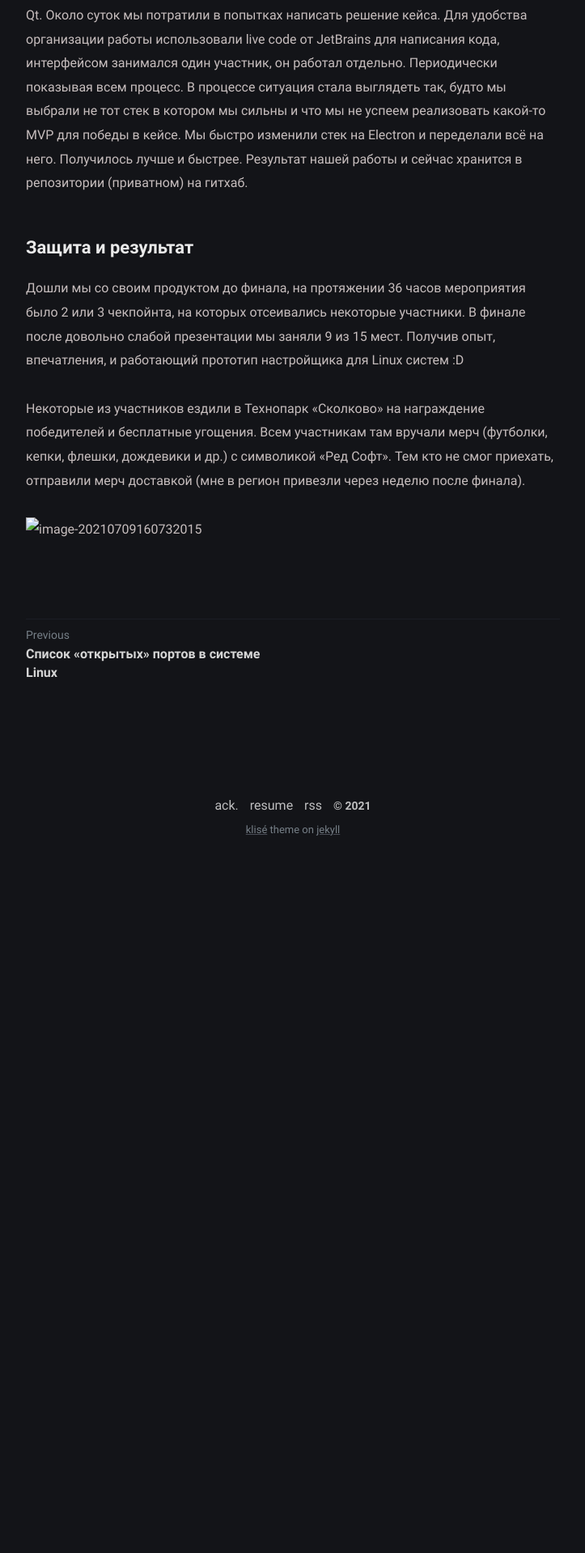
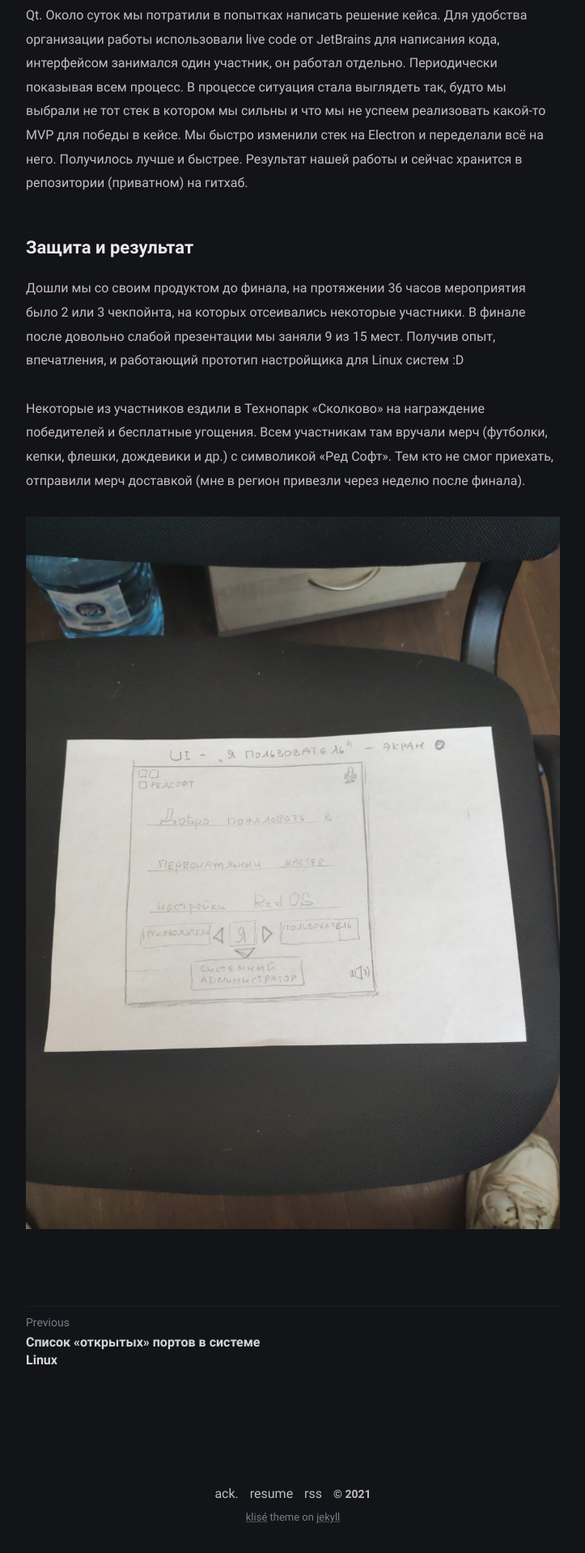
Before and after one commit to pooh2pooh/pooh2pooh.github.io, a Jekyll site: the page built from _posts/other/2021-07-09-hackathon-skolkovo.md, in a window 1280 px wide. Shown: the part 1947-3865 px from the top of the page at 81% size, without its empty margins (278-1001 px from the left). Built offline with Jekyll 4.4.1, drawn with Linux system fonts in a browser that asks for light colours; before the commit the page ends 3016 px from its top, so only the background shows below that.

Commit message:
fix post image hackathon (assets for)

```diff
--- a/_posts/other/2021-07-09-hackathon-skolkovo.md
+++ b/_posts/other/2021-07-09-hackathon-skolkovo.md
@@ -39,4 +39,4 @@ categories: linux
 
 Некоторые из участников ездили в Технопарк «Сколково» на награждение победителей и бесплатные угощения. Всем участникам там вручали мерч (футболки, кепки, флешки, дождевики и др.) с символикой «Ред Софт». Тем кто не смог приехать, отправили мерч доставкой (мне в регион привезли через неделю после финала).
 
-![image-20210709160732015](image-20210709160732015.png)
+![image-20210709160732015](/assets/image-20210709160732015.png)
```
Also changed, not shown: assets/image-20210709160732015.png (renamed from _posts/other/image-20210709160732015.png).
